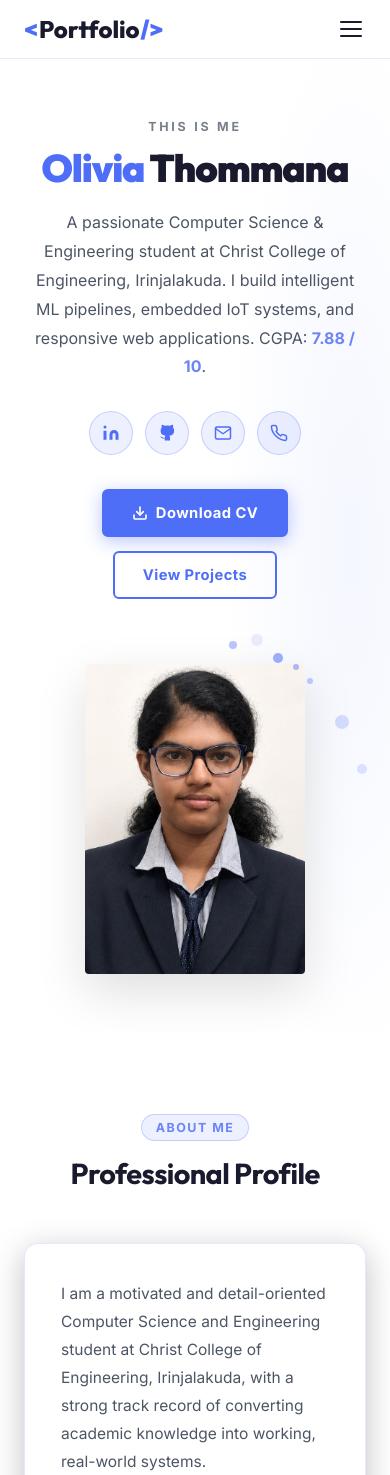
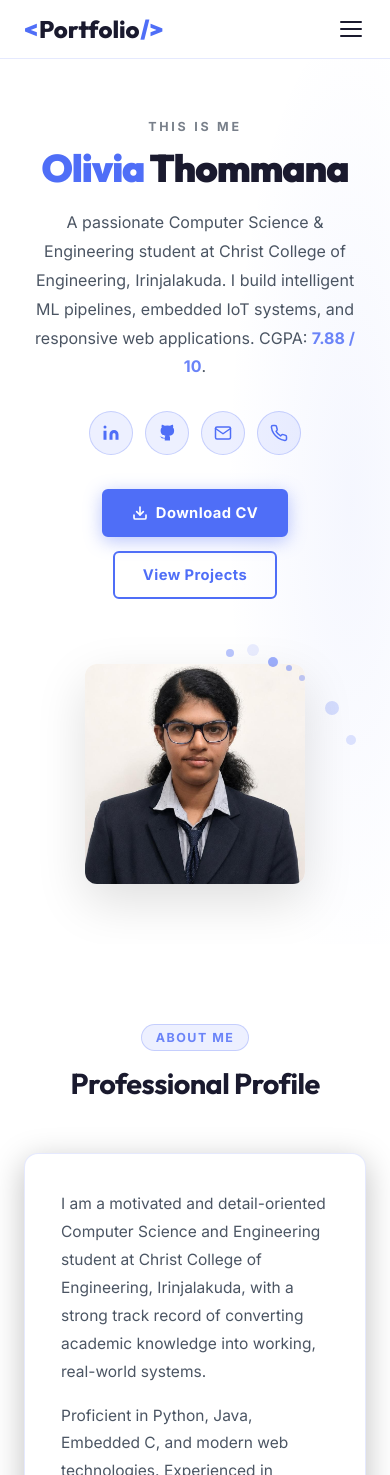
Before and after one commit to oliviathommana/olivia-portfolio, a Next.js app: page / in a window 390 px wide. Shown: the top 1475 px of the page. Built offline with nearby package versions, Linux system fonts and the light colour scheme.

Commit message:
Update profile picture container to square format to match the uploaded cropped image aspect ratio

```diff
--- a/app/Home.css
+++ b/app/Home.css
@@ -196,18 +196,18 @@
   to   { opacity: 1; transform: translateX(0); }
 }
 
-/* Photo frame container — sized to perfectly contain the photo */
+/* Photo frame container — square to match the uploaded image aspect ratio */
 .hero-photo-frame {
   position: relative;
-  width: 300px;
-  height: 420px;
+  width: 340px;
+  height: 340px;
   flex-shrink: 0;
 }
 
 /* Decorative scattered dots around the photo area */
 .hero-dots {
   position: absolute;
-  inset: -30px -30px -30px -30px;
+  inset: -20px -20px -20px -20px;
   z-index: 2;
   pointer-events: none;
 }
@@ -227,7 +227,7 @@
 .dot-6  { width:  6px; height:  6px; top: 8%;  left: 85%; opacity: 0.45; }
 .dot-7  { width: 12px; height: 12px; top: 0%;  left: 70%; opacity: 0.12; }
 
-/* Profile photo — fills the frame exactly */
+/* Profile photo — fills the frame exactly with soft rounded corners */
 .hero-photo {
   position: absolute;
   inset: 0;
@@ -235,7 +235,7 @@
   height: 100% !important;
   object-fit: cover;
   object-position: center top;
-  border-radius: 4px;
+  border-radius: 12px;
   z-index: 1;
   box-shadow: 0 18px 50px rgba(0, 0, 0, 0.13);
   display: block;
@@ -773,7 +773,7 @@ a.contact-card-val:hover {
   }
   .hero-photo-frame {
     width: 270px;
-    height: 380px;
+    height: 270px;
     margin: 20px auto 0;
   }
   .about-grid {
@@ -797,7 +797,7 @@ a.contact-card-val:hover {
   }
   .hero-photo-frame {
     width: 220px;
-    height: 310px;
+    height: 220px;
     margin: 15px auto 0;
   }
   .projects-grid {
```
